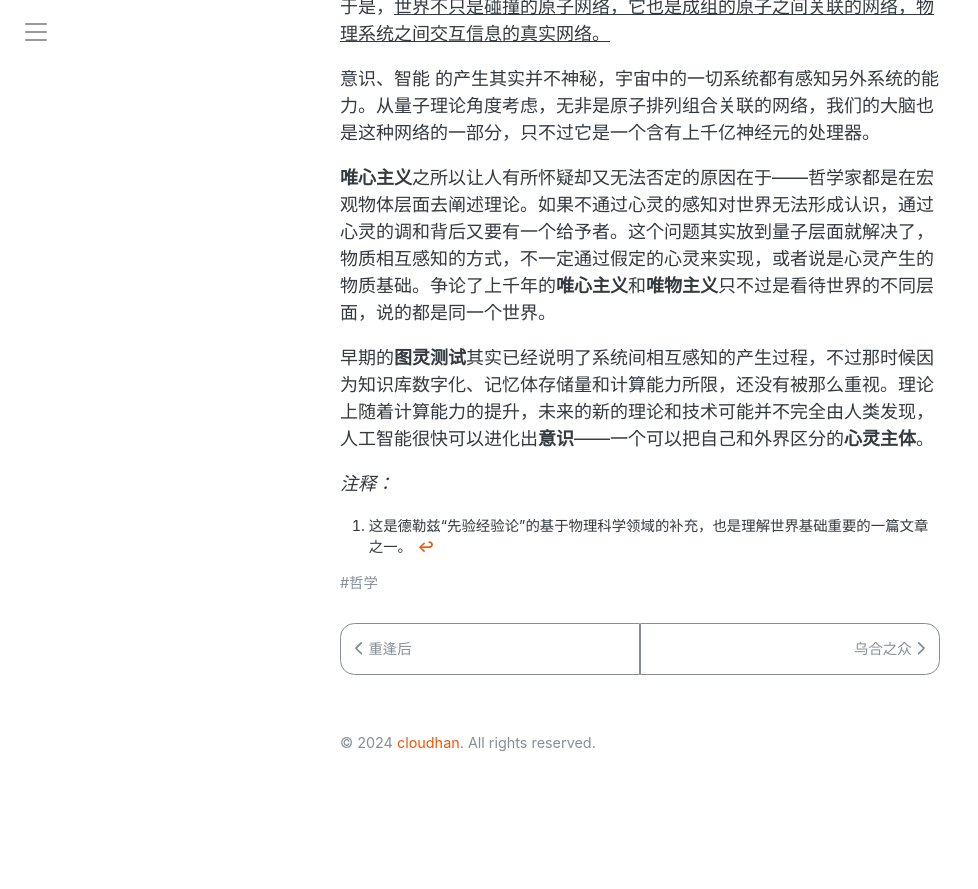
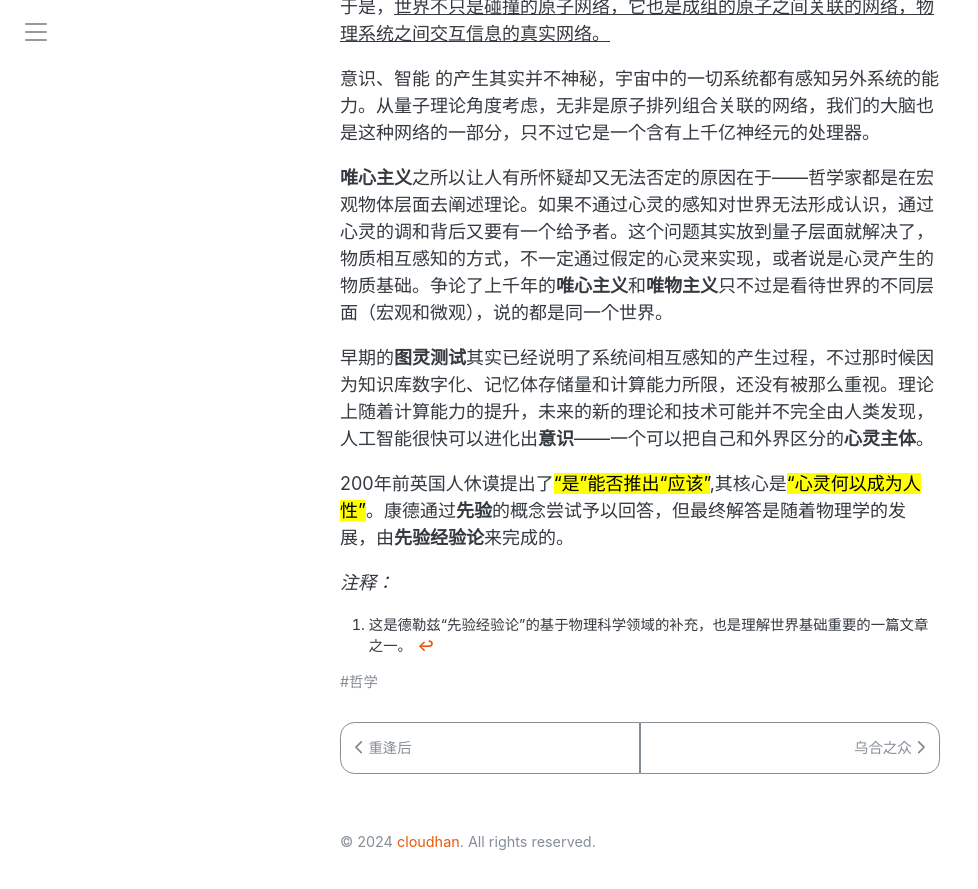
Before and after one commit to symphonyh/symphonyh.github.io, a Jekyll site: the page built from _posts/2024-08-06-xmyj.md, in a window 1280 px wide and 900 px high, scrolled down 1866 px. Shown: the top 889 px of the window, without its empty margins (0-978 px from the left). Built offline with Jekyll 4.4.1, drawn with Linux system fonts in a browser that asks for light colours; comment, search, counter and statistics services are not loaded; before the commit the page ends 2667 px from its top, so only the background shows below that.

Commit message:
Update 2024-08-06-xmyj.md

```diff
--- a/_posts/2024-08-06-xmyj.md
+++ b/_posts/2024-08-06-xmyj.md
@@ -37,9 +37,11 @@ comments: true
 
 意识、智能 的产生其实并不神秘，宇宙中的一切系统都有感知另外系统的能力。从量子理论角度考虑，无非是原子排列组合关联的网络，我们的大脑也是这种网络的一部分，只不过它是一个含有上千亿神经元的处理器。
 
-**唯心主义**之所以让人有所怀疑却又无法否定的原因在于——哲学家都是在宏观物体层面去阐述理论。如果不通过心灵的感知对世界无法形成认识，通过心灵的调和背后又要有一个给予者。这个问题其实放到量子层面就解决了，物质相互感知的方式，不一定通过假定的心灵来实现，或者说是心灵产生的物质基础。争论了上千年的**唯心主义**和**唯物主义**只不过是看待世界的不同层面，说的都是同一个世界。
+**唯心主义**之所以让人有所怀疑却又无法否定的原因在于——哲学家都是在宏观物体层面去阐述理论。如果不通过心灵的感知对世界无法形成认识，通过心灵的调和背后又要有一个给予者。这个问题其实放到量子层面就解决了，物质相互感知的方式，不一定通过假定的心灵来实现，或者说是心灵产生的物质基础。争论了上千年的**唯心主义**和**唯物主义**只不过是看待世界的不同层面（宏观和微观），说的都是同一个世界。
 
 早期的**图灵测试**其实已经说明了系统间相互感知的产生过程，不过那时候因为知识库数字化、记忆体存储量和计算能力所限，还没有被那么重视。理论上随着计算能力的提升，未来的新的理论和技术可能并不完全由人类发现，人工智能很快可以进化出**意识**——一个可以把自己和外界区分的**心灵主体**。
+
+200年前英国人休谟提出了<mark>“是”能否推出“应该”</mark>,其核心是<mark>“心灵何以成为人性”</mark>。康德通过**先验**的概念尝试予以回答，但最终解答是随着物理学的发展，由**先验经验论**来完成的。
 
 *注释：*
 
```
